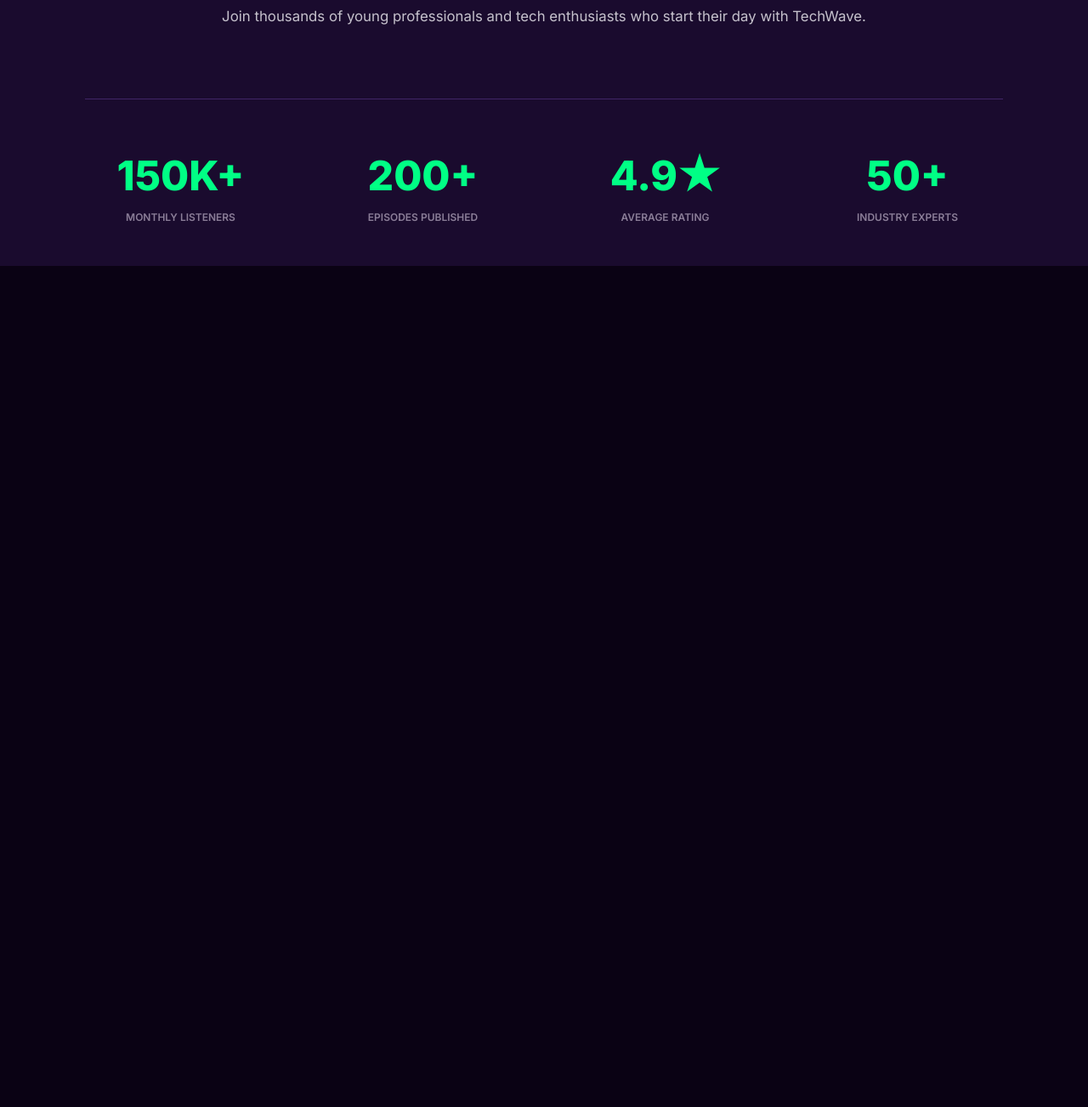
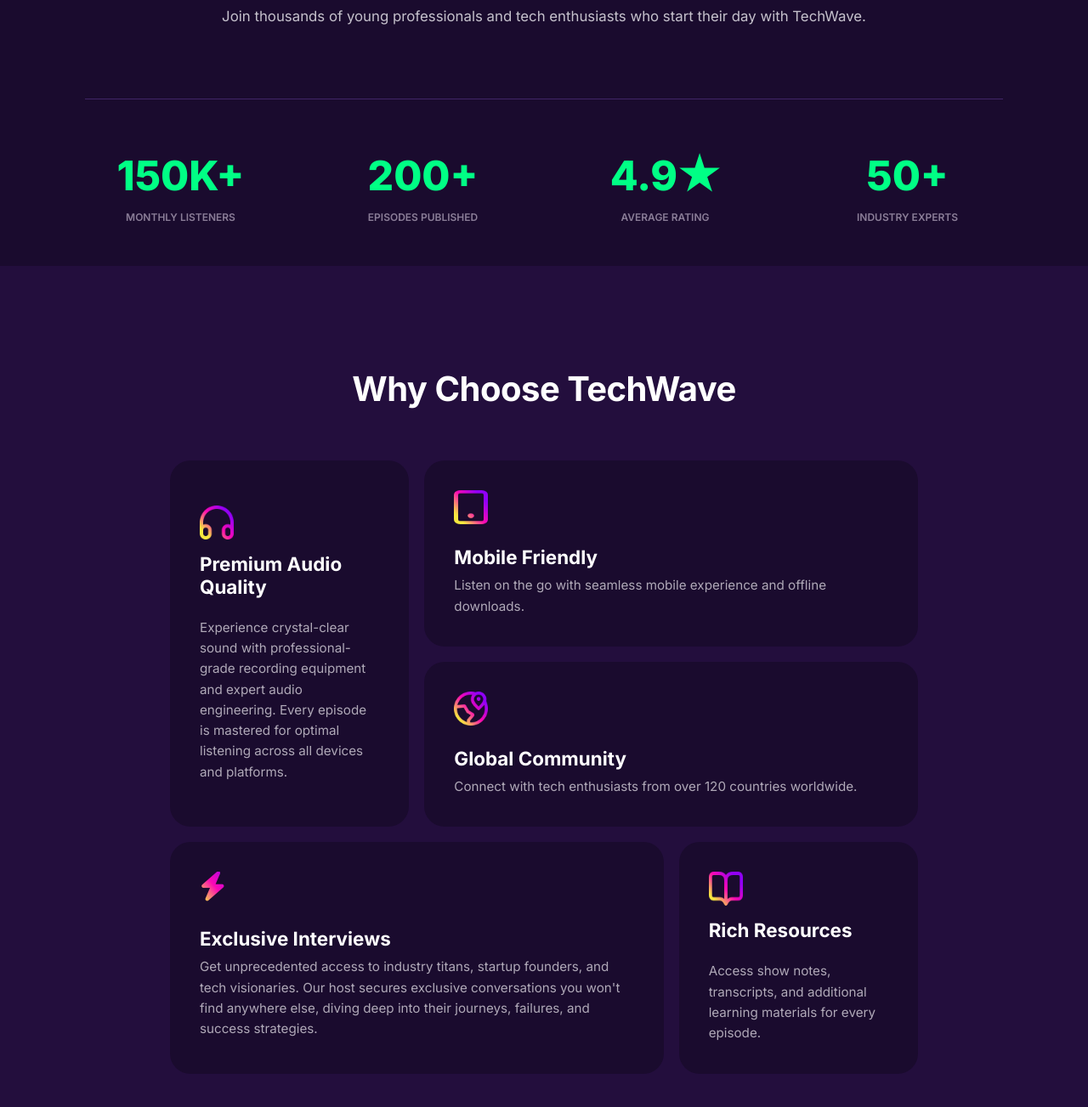
Before and after one commit to Hiratsuka001/Techwave-Webpage, a plain HTML site: page index.html in a window 1280 px wide. Shown: the part 1119-2422 px from the top of the page at 85% size. Before the commit the page ends 1432 px from the top, so only its background shows below. Drawn offline with Linux system fonts and the light colour scheme.

Commit message:
why choose section

```diff
--- a/index.html
+++ b/index.html
@@ -101,5 +101,67 @@
         </div>
       </div>
     </section>
+    <section class="why-choose">
+      <h2 class="section-title">Why Choose TechWave</h2>
+
+      <div class="features-grid">
+        <div class="feature-card tall">
+          <img
+            src="assets/headphone.png"
+            alt="Headphones"
+            class="feature-icon"
+          />
+          <h3>Premium Audio Quality</h3>
+          <p>
+            Experience crystal-clear sound with professional-grade recording
+            equipment and expert audio engineering. Every episode is mastered
+            for optimal listening across all devices and platforms.
+          </p>
+        </div>
+
+        <div class="feature-card wide">
+          <img src="assets/device.png" alt="Mobile" class="feature-icon" />
+          <div class="card-content">
+            <h3>Mobile Friendly</h3>
+            <p>
+              Listen on the go with seamless mobile experience and offline
+              downloads.
+            </p>
+          </div>
+        </div>
+
+        <div class="feature-card wide">
+          <img src="assets/location.png" alt="Globe" class="feature-icon" />
+          <div class="card-content">
+            <h3>Global Community</h3>
+            <p>
+              Connect with tech enthusiasts from over 120 countries worldwide.
+            </p>
+          </div>
+        </div>
+
+        <div class="feature-card exclusive">
+          <i class="fa-solid fa-bolt feature-icon"></i>
+          <div class="card-content">
+            <h3>Exclusive Interviews</h3>
+            <p>
+              Get unprecedented access to industry titans, startup founders, and
+              tech visionaries. Our host secures exclusive conversations you
+              won't find anywhere else, diving deep into their journeys,
+              failures, and success strategies.
+            </p>
+          </div>
+        </div>
+
+        <div class="feature-card small">
+          <img src="assets/resource.png" alt="Resources" class="feature-icon" />
+          <h3>Rich Resources</h3>
+          <p>
+            Access show notes, transcripts, and additional learning materials
+            for every episode.
+          </p>
+        </div>
+      </div>
+    </section>
   </body>
 </html>
--- a/style.css
+++ b/style.css
@@ -277,3 +277,90 @@ body {
   font-size: 0.75rem;
   font-weight: 600;
 }
+
+/* Why Choose Section */
+/* Why Choose Section */
+/* Why Choose Section */
+/* Why Choose Section */
+/* Why Choose Section */
+/* Why Choose Section */
+.why-choose {
+  background-color: #230e3d;
+  padding: 120px 200px;
+  text-align: center;
+  color: white;
+}
+
+.features-grid {
+  display: grid;
+  grid-template-columns: repeat(3, 1fr);
+  gap: 18px;
+  margin-top: 60px;
+  max-width: 1400px;
+  margin-inline: auto;
+}
+
+.feature-card {
+  background-color: #1a0b2e;
+  border-radius: 24px;
+  padding: 35px;
+  text-align: left;
+  display: flex;
+  flex-direction: column;
+  gap: 15px;
+}
+
+.feature-card.tall {
+  grid-row: span 2;
+  justify-content: center;
+  align-items: flex-start;
+}
+
+.feature-card.wide {
+  grid-column: span 2;
+  flex-direction: column;
+  justify-content: left;
+  align-items: flex-start;
+  gap: 25px;
+}
+
+.feature-card.exclusive {
+  grid-column: span 2;
+  flex-direction: row;
+  align-items: flex-start;
+  gap: 25px;
+  flex-direction: column;
+}
+
+.feature-icon {
+  width: 2.5rem;
+  height: 2.5rem;
+}
+
+.feature-card h3 {
+  font-size: 1.4rem;
+  margin-bottom: 8px;
+}
+
+.feature-card p {
+  color: #b0a9b8;
+  font-size: 0.95rem;
+  line-height: 1.6;
+}
+
+.feature-card i {
+  font-size: 35px;
+  background: linear-gradient(
+    50deg,
+    rgba(247, 233, 63, 1) 10%,
+    rgba(251, 9, 180, 1) 50%,
+    rgba(145, 0, 248, 1) 100%
+  );
+  -webkit-background-clip: text;
+  -webkit-text-fill-color: transparent;
+  background-clip: text;
+}
+/* featured episodes section */
+/* featured episodes section */
+/* featured episodes section */
+/* featured episodes section */
```
